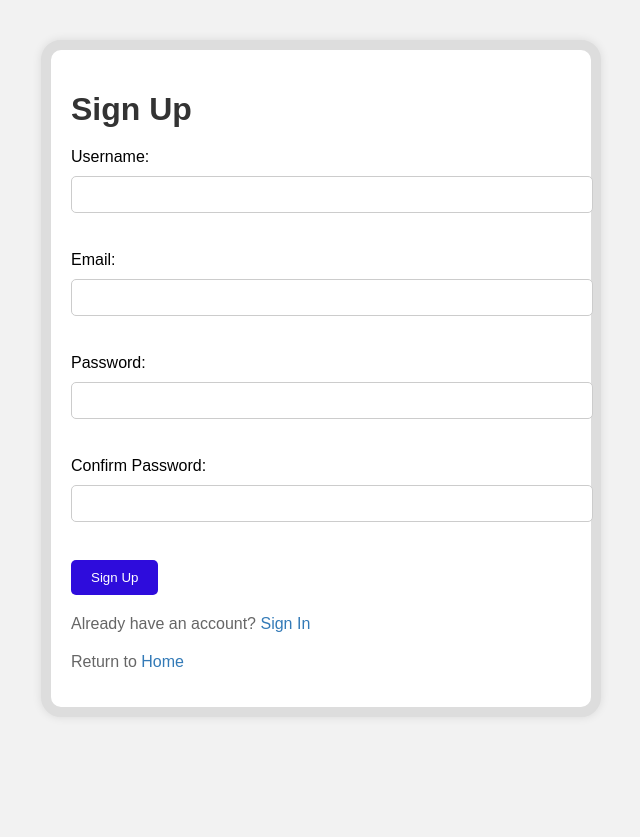
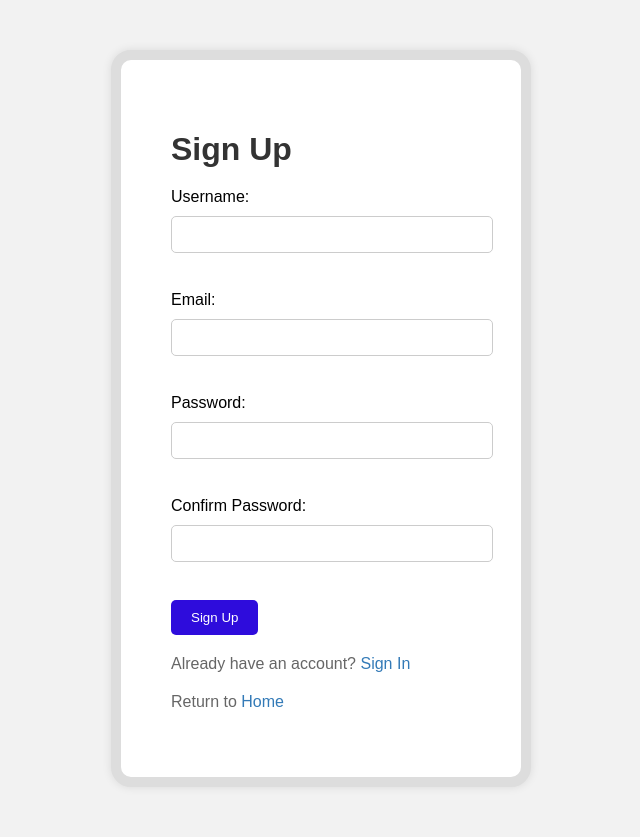
Before and after one commit to sol3896/c_wad, a PHP site: page /signup.html in a window 1280 px wide. Shown: the whole page, without its empty margins (319-959 px from the left). Before the commit the page ends 717 px from the top, so only its background shows below. Run offline with PHP 8.4, Linux system fonts and the light colour scheme.

Commit message:
adjusted the margin padding and border of sign up

```diff
--- a/signup.css
+++ b/signup.css
@@ -4,9 +4,9 @@ body {
 }
 
 .container {
-	width: 500px;
-	margin: 40px auto;
-	padding: 20px;
+	width: 300px;
+	margin: 50px auto;
+	padding: 50px;
 	background-color: #fff;
 	border: 10px solid #ddd;
 	border-radius: 20px;
```
